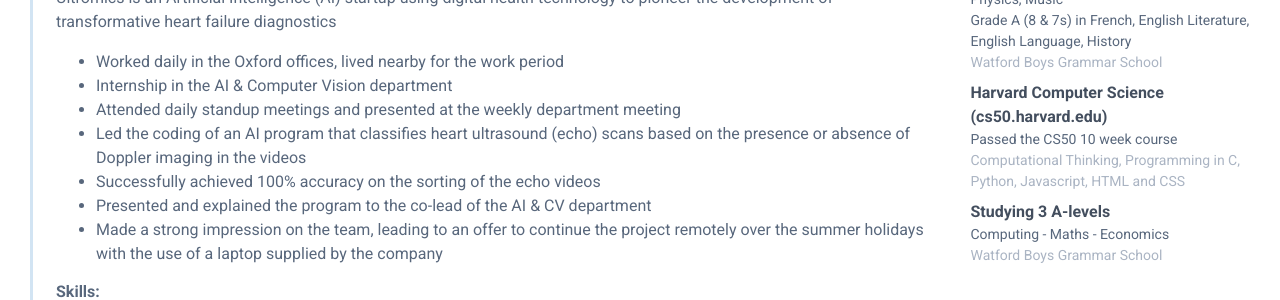
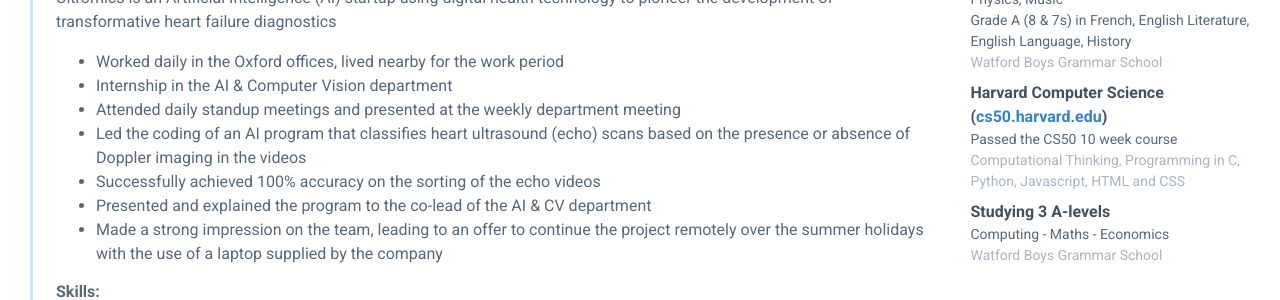
Before and after one commit to Hamy200/resume, a Jekyll site: the page built from index.markdown, in a window 1280 px wide. Shown: the part 420-720 px from the top of the page. Built offline with Jekyll 4.4.1, drawn with Linux system fonts in a browser that asks for light colours; nearby versions of some CDN libraries; part of the change alters nothing that is shown.

```diff
--- a/_data/data.yml
+++ b/_data/data.yml
@@ -14,7 +14,7 @@ education:
       Chemistry, Physics, Music<br>Grade A (8 & 7s) in French, English Literature,
       English Language, History
     time: Watford Boys Grammar School
-  - degree: Harvard Computer Science (cs50.harvard.edu)
+  - degree: Harvard Computer Science (<a href="cs50.harvard.edu">cs50.harvard.edu</a>)
     university: Passed the CS50 10 week course
     time: Computational Thinking, Programming in C, Python,
       Javascript, HTML and CSS
```
